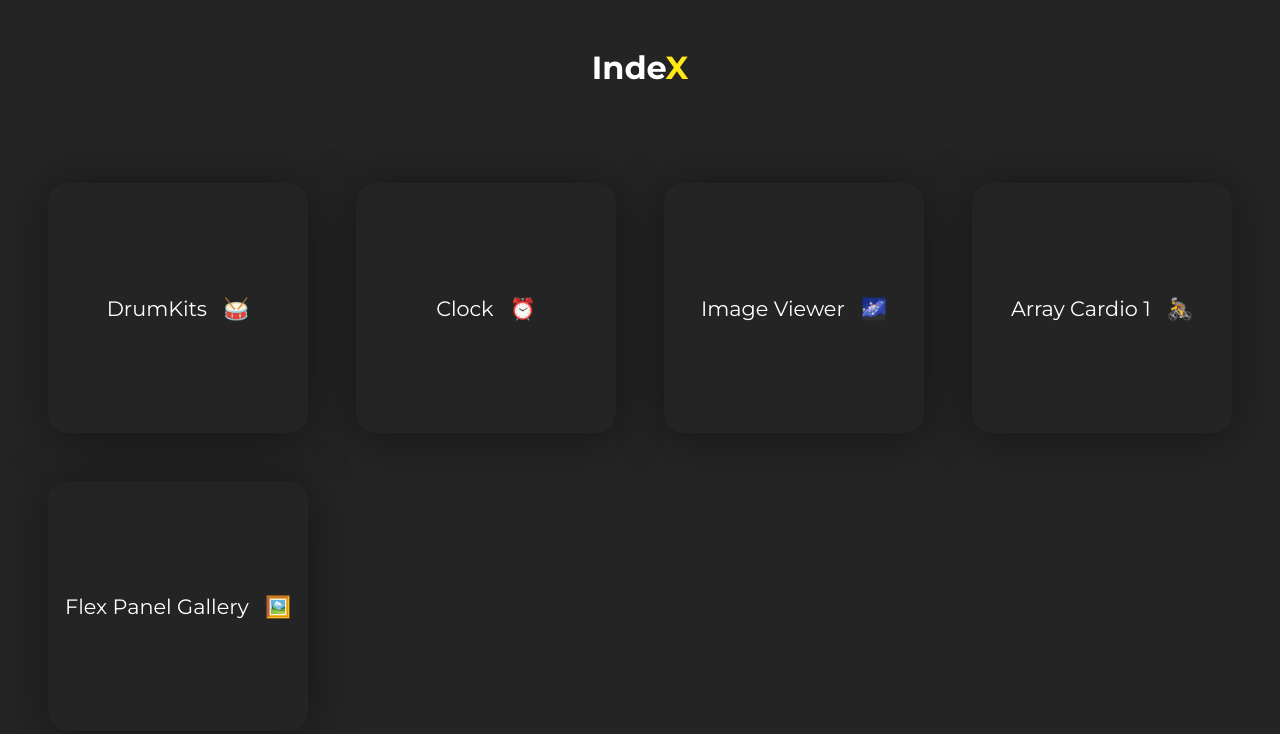
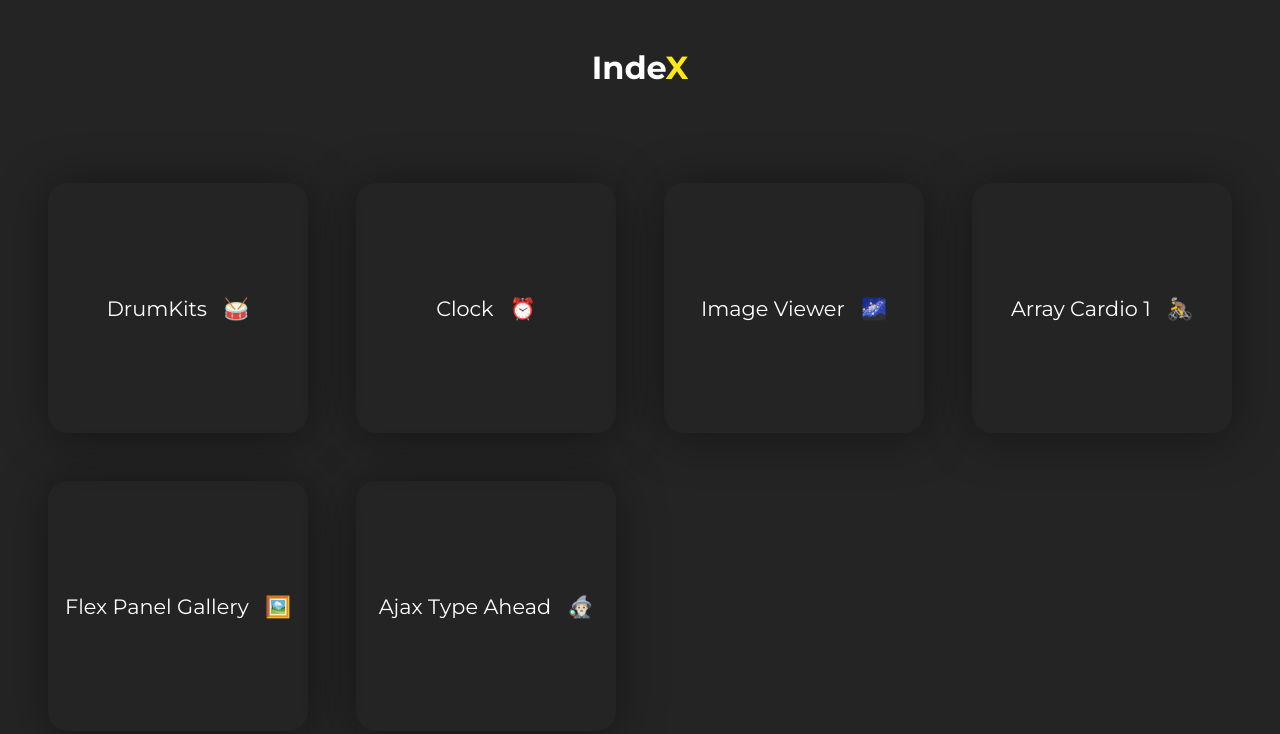
Before and after one commit to The-sad-philosopher/JS-30, a plain HTML site: page index.html in a window 1280 px wide. Drawn offline with Linux system fonts and the light colour scheme.

Commit message:
Add links to #06-AjaxTypeAhead 🔗

```diff
--- a/index.html
+++ b/index.html
@@ -25,8 +25,10 @@
       <div class="challenge-box">
         <a href="/JS-30/05-FlexPanelGallery/">Flex Panel Gallery &nbsp; 🖼️</a>
       </div>
+      <div class="challenge-box">
+        <a href="/JS-30/06-Ajax-TypeAhead/">Ajax Type Ahead &nbsp; 🧙🏻‍♂️</a>
+      </div>
       <!-- <div class="challenge-box"><a href="#">&nbsp</a></div>
-      <div class="challenge-box"><a href="#">&nbsp</a></div>
       <div class="challenge-box"><a href="#">&nbsp</a></div>
       <div class="challenge-box"><a href="#">&nbsp</a></div>
       <div class="challenge-box"><a href="#">&nbsp</a></div>
```
